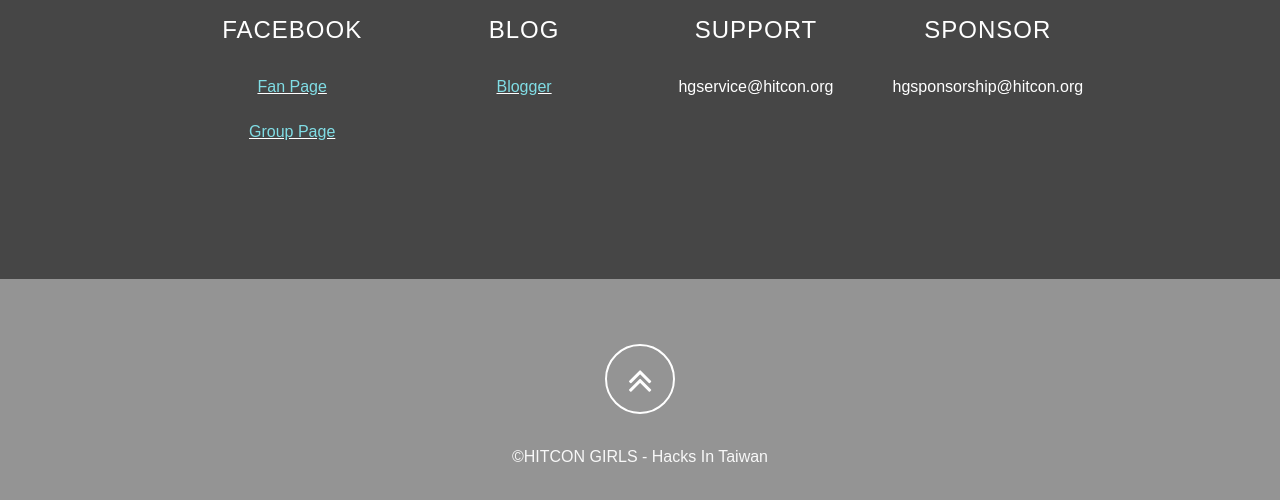
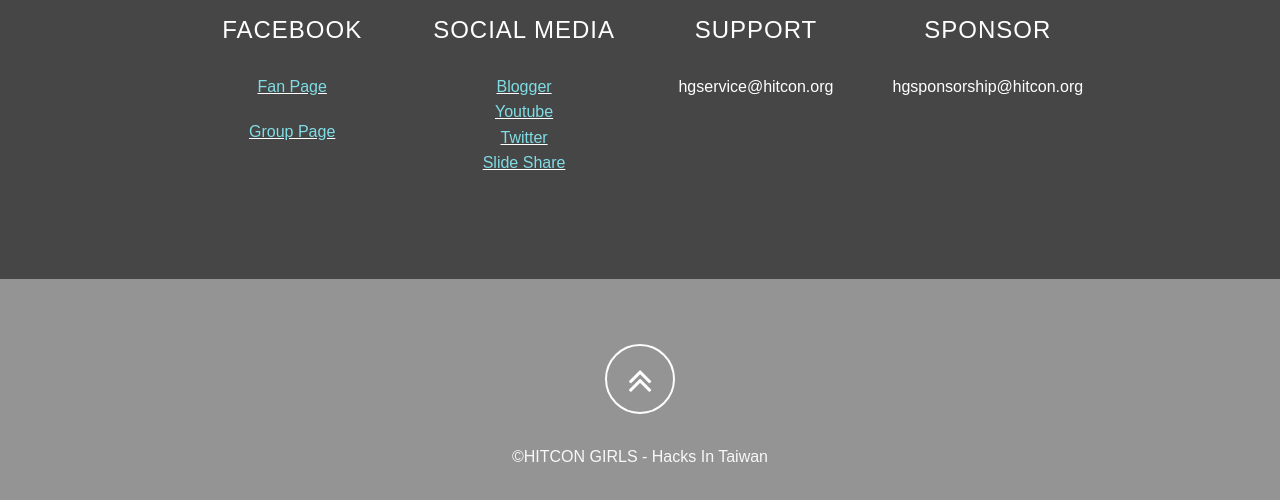
Before and after one commit to hitcon-girls/girls.hitcon.org, a plain HTML site: page en.html in a window 1280 px wide. Shown: the part 7231-7731 px from the top of the page. Drawn offline with Linux system fonts and the light colour scheme.

Commit message:
[Update] Update social media

```diff
--- a/en.html
+++ b/en.html
@@ -604,9 +604,16 @@
 					<div class="content square-section">
 						<i class="fa fa-rss-square fa-3x"></i>
 						<br></br>
-						<h3>Blog</h3>
-						<p><ins><a href="http://hitcon-girls.blogspot.tw/" target="_blank">Blogger</a>
-						</ins></p>
+						<h3>Social Media</h3>
+						<p>
+							<ins><a href="http://hitcon-girls.blogspot.tw/" target="_blank">Blogger</a></ins>
+							<br>
+							<ins><a href="https://www.youtube.com/channel/UCkkgOjhczRy-RRJGIa2ZsWQ" target="_blank">Youtube</a></ins>
+							<br>
+							<ins><a href="https://twitter.com/hitcongirls" target="_blank">Twitter</a></ins>
+							<br>
+							<ins><a href="https://www.slideshare.net/HITCONGIRLS/presentations" target="_blank">Slide Share</a></ins>
+						</p>
 					</div>
 				</div>
 				<div class="span6 v-center inline-row">
```
Also changed, not shown: index.html (+10 -3 lines).
